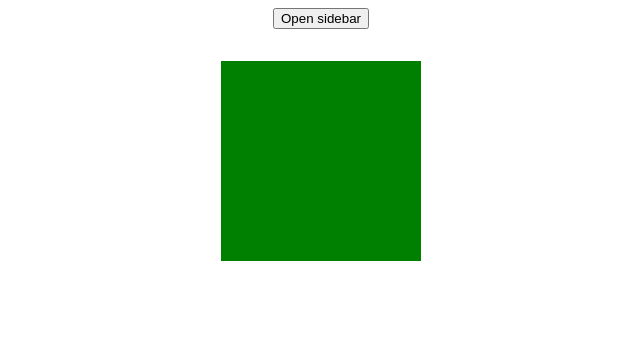
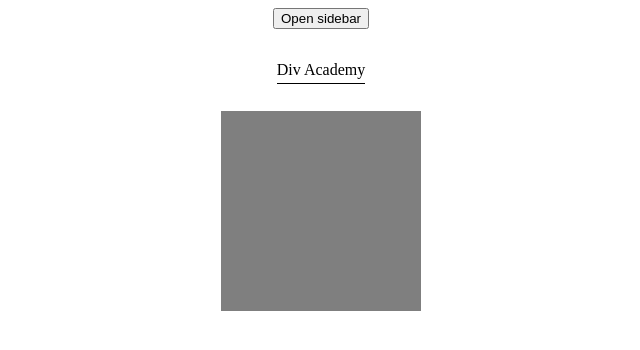
Before and after one commit to pervinpashazade/F-115, a plain HTML site: page index.html in a window 1280 px wide. Shown: the whole page, without its empty margins (319-959 px from the left). Drawn offline with Linux system fonts and the light colour scheme.

Commit message:
css before&after

```diff
--- a/index.html
+++ b/index.html
@@ -12,6 +12,10 @@
 <body>
     <div class="container">
         <button id="btn">Open sidebar</button>
+
+        <div>
+            <span class="text">Div Academy</span>
+        </div>
 
         <div class="box"></div>
     </div>
--- a/style.css
+++ b/style.css
@@ -26,6 +26,10 @@
     right: 1rem;
 }
 
+#btn {
+    margin-bottom: 2rem;
+}
+
 .d-none {
     display: none !important;
 }
@@ -33,11 +37,62 @@
 .box {
     width: 200px;
     height: 200px;
-    background-color: green;
+    /* background-color: green; */
     margin: 2rem auto;
     transition: all cubic-bezier(0.075, 0.82, 0.165, 1) 1s;
+    position: relative;
 }
 
 .box:hover {
     background-color: yellow;
 }
+
+.box::after {
+    content: "";
+    width: 100%;
+    height: 100%;
+    background: #000;
+    opacity: .5;
+    position: absolute;
+    inset: 0;
+}
+
+span.text {
+    position: relative;
+    display: inline-block;
+    /* padding-bottom: 1rem; */
+    /* text-decoration: underline; */
+    /* border-bottom: 1px solid #000; */
+}
+
+span.text::after {
+    content: "";
+    height: 1px;
+    width: 100%;
+    position: absolute;
+    left: 0;
+    bottom: -5px;
+    background-color: #000;
+}
+
+/* span.text::before {
+    content: "salam";
+    width: 20px;
+    height: 2px;
+    display: inline-block;
+    background-color: red;
+    position: absolute;
+    top: 50%;
+    left: -1.5rem;
+}
+
+span.text::after {
+    content: "";
+    width: 20px;
+    height: 2px;
+    display: inline-block;
+    background-color: red;
+    position: absolute;
+    top: 50%;
+    right: -1.5rem;
+} */
```
Also changed, not shown: smile.webp (added).
